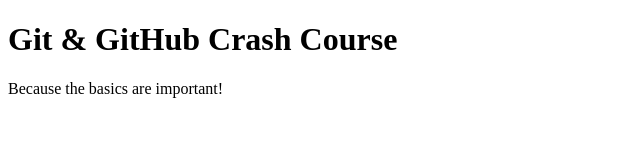
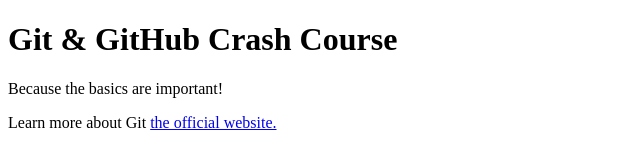
Before and after one commit to sandeepbmehta/github-crash-course, a plain HTML site: page index.html in a window 1280 px wide. Shown: the whole page, without its empty margins (0-640 px from the left). Drawn offline with Linux system fonts and the light colour scheme.

Commit message:
second commit

```diff
--- a/index.html
+++ b/index.html
@@ -9,5 +9,8 @@
   <body>
     <h1>Git & GitHub Crash Course</h1>
     <p>Because the basics are important!</p>
+    <p>
+      Learn more about Git <a href="https://git-scm.com/book/en/v2"> the official website.</a>
+    </p>
   </body>
 </html>
```
